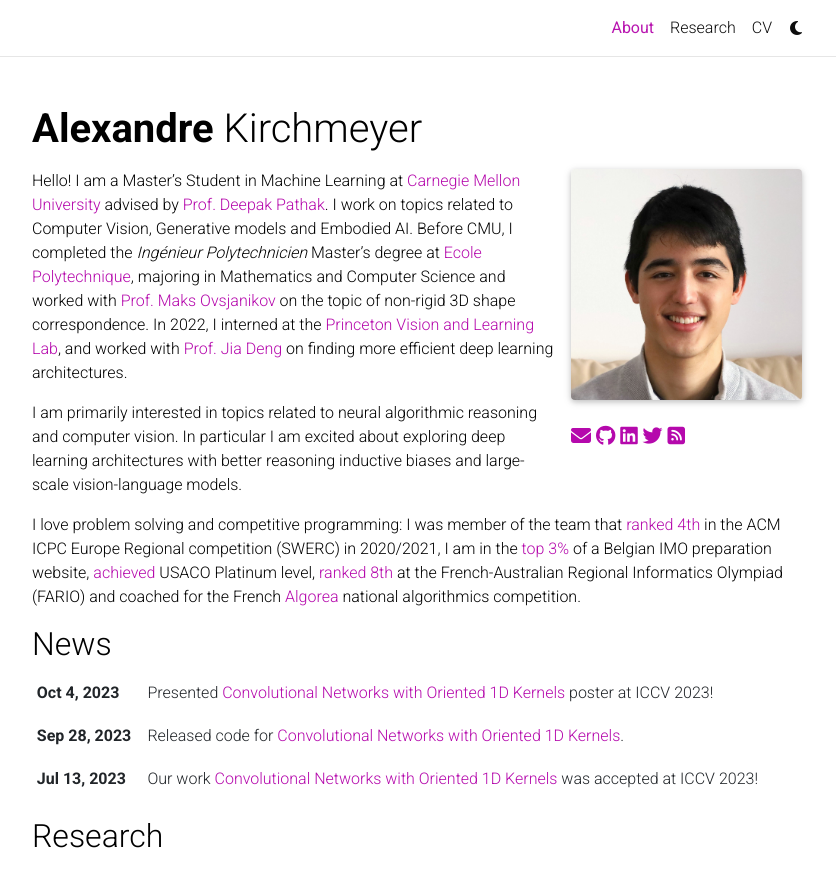
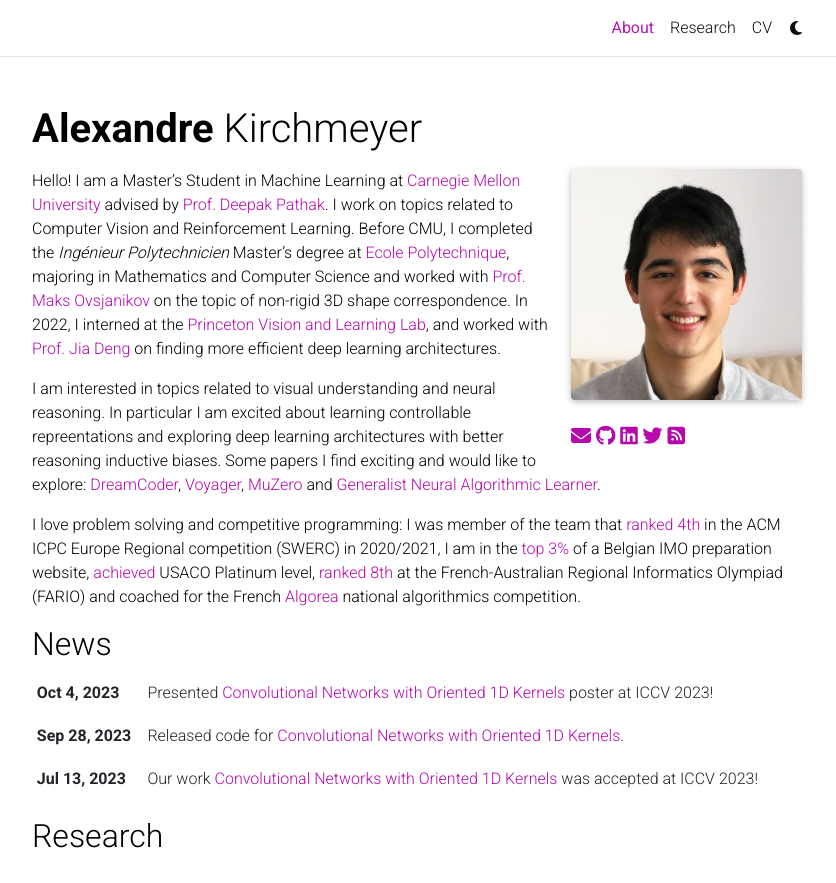
Before and after one commit to akirchmeyer/akirchmeyer, a Jekyll site: the page built from _pages/about.md, in a window 1280 px wide and 1057 px high, cut to the strip 0-883 px from the top of the window. Shown: the whole strip, without its empty margins (223-1059 px from the left). Built offline with Jekyll 4.4.1, drawn with Linux system fonts in a browser that asks for light colours; full-size pictures stand in for the smaller copies a plugin makes; comment, search, counter and statistics services are not loaded; a style sheet for code colours, icons or effects is not loaded.

Commit message:
Update about.md

```diff
--- a/_pages/about.md
+++ b/_pages/about.md
@@ -17,9 +17,9 @@
 social: false  # includes social icons at the bottom of the page
 ---
 
-Hello! I am a Master's Student in Machine Learning at [Carnegie Mellon University](https://www.ml.cmu.edu) advised by [Prof. Deepak Pathak](https://www.cs.cmu.edu/~dpathak). I work on topics related to Computer Vision, Generative models and Embodied AI. Before CMU, I completed the [_Ingénieur Polytechnicien_](https://programmes.polytechnique.edu/en/ingenieur-polytechnicien-program/ingenieur-polytechnicien-program) Master's degree at [Ecole Polytechnique](https://www.polytechnique.edu), majoring in Mathematics and Computer Science and worked with [Prof. Maks Ovsjanikov](https://www.lix.polytechnique.frx/~maks/) on the topic of non-rigid 3D shape correspondence. In 2022, I interned at the [Princeton Vision and Learning Lab](https://pvl.cs.princeton.edu), and worked with [Prof. Jia Deng](https://www.cs.princeton.edu/~jiadeng/) on finding more efficient deep learning architectures.
+Hello! I am a Master's Student in Machine Learning at [Carnegie Mellon University](https://www.ml.cmu.edu) advised by [Prof. Deepak Pathak](https://www.cs.cmu.edu/~dpathak). I work on topics related to Computer Vision and Reinforcement Learning. Before CMU, I completed the [_Ingénieur Polytechnicien_](https://programmes.polytechnique.edu/en/ingenieur-polytechnicien-program/ingenieur-polytechnicien-program) Master's degree at [Ecole Polytechnique](https://www.polytechnique.edu), majoring in Mathematics and Computer Science and worked with [Prof. Maks Ovsjanikov](https://www.lix.polytechnique.frx/~maks/) on the topic of non-rigid 3D shape correspondence. In 2022, I interned at the [Princeton Vision and Learning Lab](https://pvl.cs.princeton.edu), and worked with [Prof. Jia Deng](https://www.cs.princeton.edu/~jiadeng/) on finding more efficient deep learning architectures.
 
-I am primarily interested in topics related to neural algorithmic reasoning and computer vision. In particular I am excited about exploring deep learning architectures with better reasoning inductive biases and large-scale vision-language models.
+I am interested in topics related to visual understanding and neural reasoning. In particular I am excited about learning controllable repreentations and exploring deep learning architectures with better reasoning inductive biases. Some papers I find exciting and would like to explore: [DreamCoder](https://arxiv.org/abs/2006.08381), [Voyager](https://arxiv.org/abs/2305.16291), [MuZero](https://arxiv.org/abs/1911.08265) and [Generalist Neural Algorithmic Learner](https://arxiv.org/abs/2209.11142).
 
 I love problem solving and competitive programming: I was member of the team that [ranked 4th](https://swerc.eu/2020/theme/scoreboard/index.html) in the ACM ICPC Europe Regional competition (SWERC) in 2020/2021, I am in the [top 3%](https://www.mathraining.be/users/363) of a Belgian IMO preparation website, [achieved](http://www.usaco.org/current/data/dec16_gold_results.html) USACO Platinum level, [ranked 8th](https://orac.amt.edu.au/fario/fario17results.html) at the French-Australian Regional Informatics Olympiad (FARIO) and coached for the French [Algorea](https://algorea.org) national algorithmics competition.
 
```
